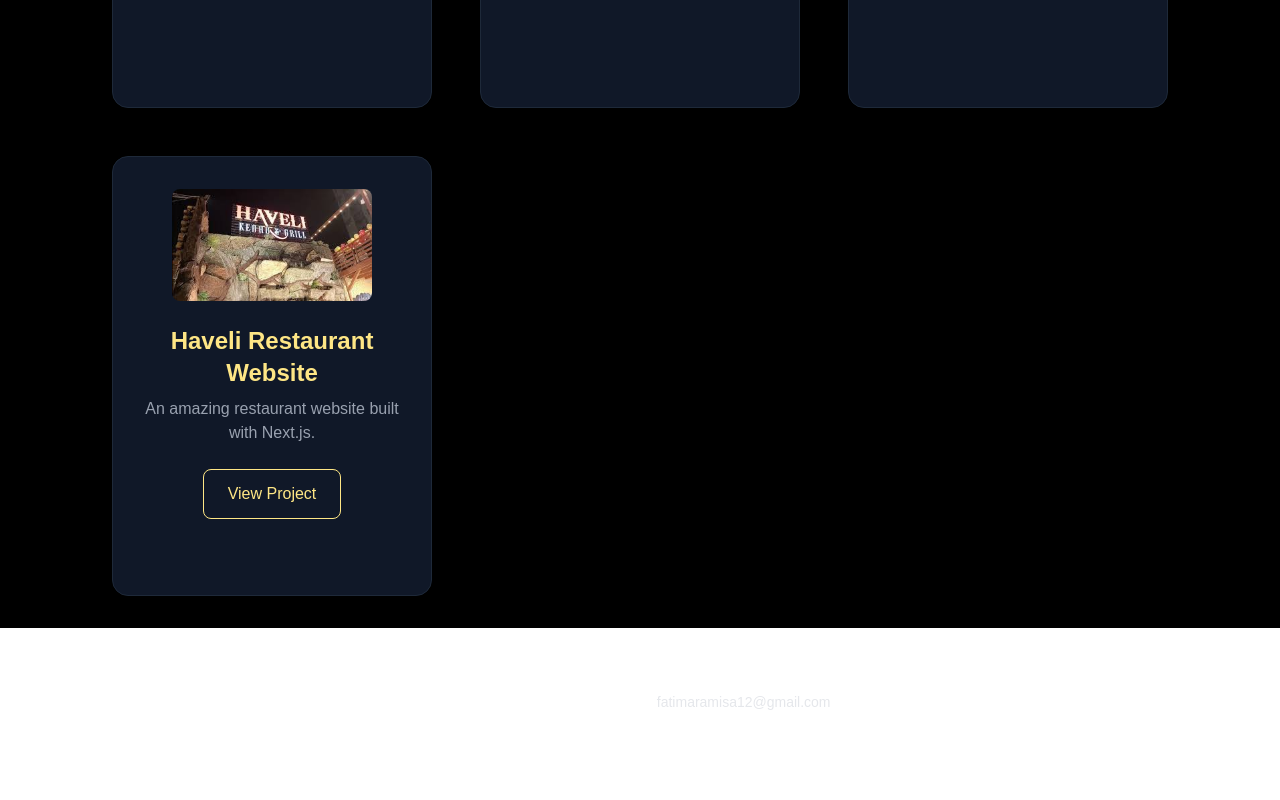
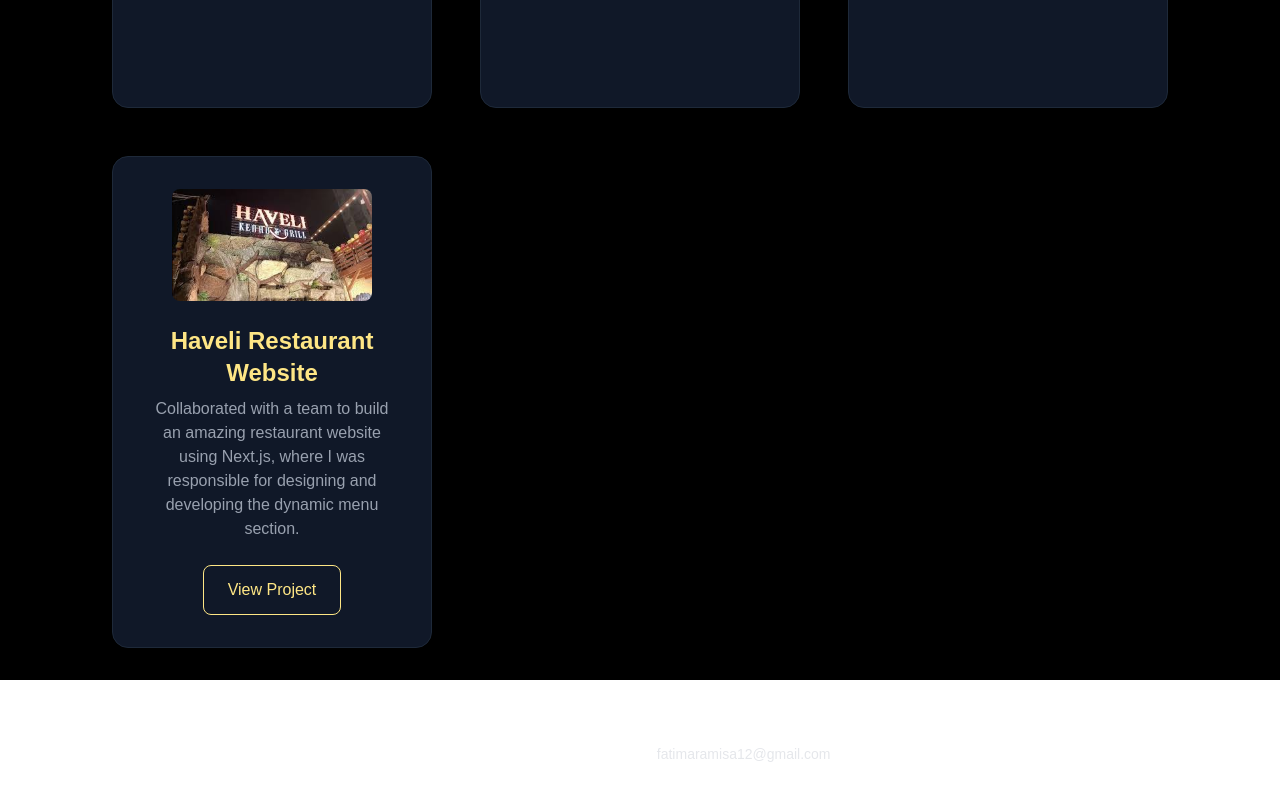
Before and after one commit to RamisaFatima2005/portfolio, a Next.js app: page /nextjsproj in a window 1280 px wide. Shown: the part 1112-1912 px from the top of the page. Before the commit the page ends 1888 px from the top, so only its background shows below. Built offline with nearby package versions, Linux system fonts and the light colour scheme.

Commit message:
Initial Commit

```diff
--- a/src/app/nextjsproj/page.tsx
+++ b/src/app/nextjsproj/page.tsx
@@ -98,12 +98,12 @@
         </Link>
 
         {/* Haveli Restaurant Website */}
-        <Link href={"https://blog-website-eight-fawn.vercel.app/" }>
+        <Link href={"https://haveli-restaurant-webiste.vercel.app/" }>
         <div className="bg-gray-900 border border-gray-800 rounded-2xl shadow-lg p-8 w-80 min-h-[440px] flex flex-col items-center mx-auto">
           <Image src="/images/haveli.png" alt="Haveli Restaurant Website" className="rounded-lg mb-6" width={200} height={200} />
           <h2 className="text-2xl font-semibold text-amber-200 mb-2 text-center">Haveli Restaurant Website</h2>
           <p className="text-gray-400 text-center mb-6">
-            An amazing restaurant website built with Next.js.
+            Collaborated with a team to build an amazing restaurant website using Next.js, where I was responsible for designing and developing the dynamic menu section.
           </p>
           <button className="px-6 py-3 rounded-lg border border-amber-200 text-amber-200 hover:bg-amber-200 hover:text-black cursor-pointer">
             View Project
```
